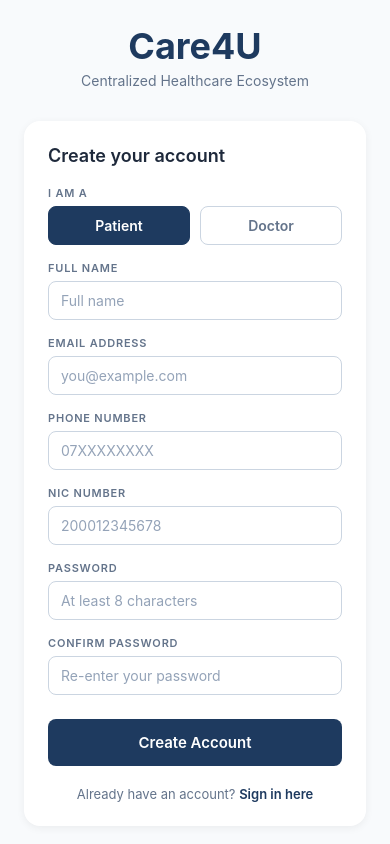
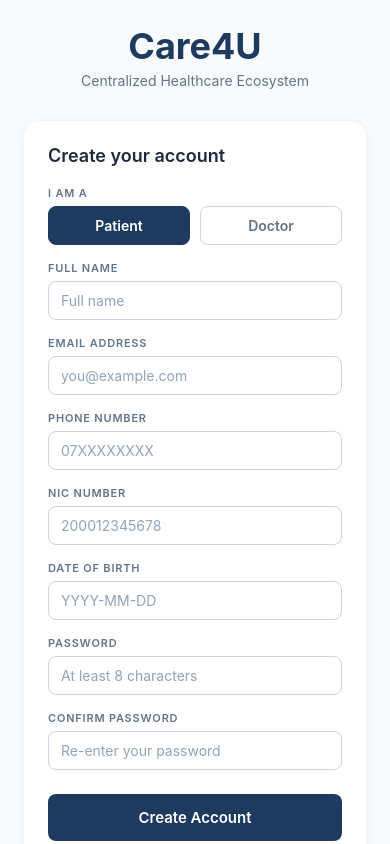
Before and after one commit to shamilaw-sci/CSC3213_20_Group_D, a React Native app in the folder mobile/: screen / in a window 390 px wide. Both pictures are taken after a click on the element "Register here". Built offline with nearby package versions, Linux system fonts and the light colour scheme.

Commit message:
feat(auth): add date of birth field to mobile RegisterScreen for patients

```diff
--- a/mobile/src/screens/RegisterScreen.js
+++ b/mobile/src/screens/RegisterScreen.js
@@ -29,6 +29,7 @@ export default function RegisterScreen({ onRegisterSuccess, onBackToLogin }) {
   const [confirmPassword, setConfirmPassword] = useState('');
   const [fullName, setFullName]         = useState('');
   const [nic, setNic]                   = useState('');
+  const [dateOfBirth, setDateOfBirth]   = useState('');
   const [slmcRegNumber, setSlmcRegNumber] = useState('');
   const [specialization, setSpecialization] = useState('');
   const [loading, setLoading]           = useState(false);
@@ -52,6 +53,9 @@ export default function RegisterScreen({ onRegisterSuccess, onBackToLogin }) {
     if (role === 'patient' && !nic) {
       setError('NIC is required'); return false;
     }
+    if (role === 'patient' && !dateOfBirth) {
+      setError('Date of birth is required'); return false;
+    }
     if (role === 'doctor' && (!slmcRegNumber || !specialization)) {
       setError('SLMC registration number and specialization are required');
       return false;
@@ -68,7 +72,7 @@ export default function RegisterScreen({ onRegisterSuccess, onBackToLogin }) {
     setError('');
 
 const profileData = role === 'patient'
-      ? { fullName, nic }
+      ? { fullName, nic, dateOfBirth }
       : { fullName, slmcRegNumber, specialization };
 
     try {
@@ -178,6 +182,7 @@ export default function RegisterScreen({ onRegisterSuccess, onBackToLogin }) {
 
           {/* Role-specific fields */}
           {role === 'patient' && (
+            <>
               <View style={styles.inputGroup}>
                 <Text style={styles.label}>NIC NUMBER</Text>
                 <TextInput
@@ -189,6 +194,17 @@ export default function RegisterScreen({ onRegisterSuccess, onBackToLogin }) {
                   onChangeText={(text) => { setNic(text); setError(''); }}
                 />
               </View>
+              <View style={styles.inputGroup}>
+                <Text style={styles.label}>DATE OF BIRTH</Text>
+                <TextInput
+                  style={styles.input}
+                  placeholder="YYYY-MM-DD"
+                  placeholderTextColor="#94A3B8"
+                  value={dateOfBirth}
+                  onChangeText={(text) => { setDateOfBirth(text); setError(''); }}
+                />
+              </View>
+            </>
           )}
 
           {role === 'doctor' && (
```
Lines whose indentation alone changed are shown as unchanged.
